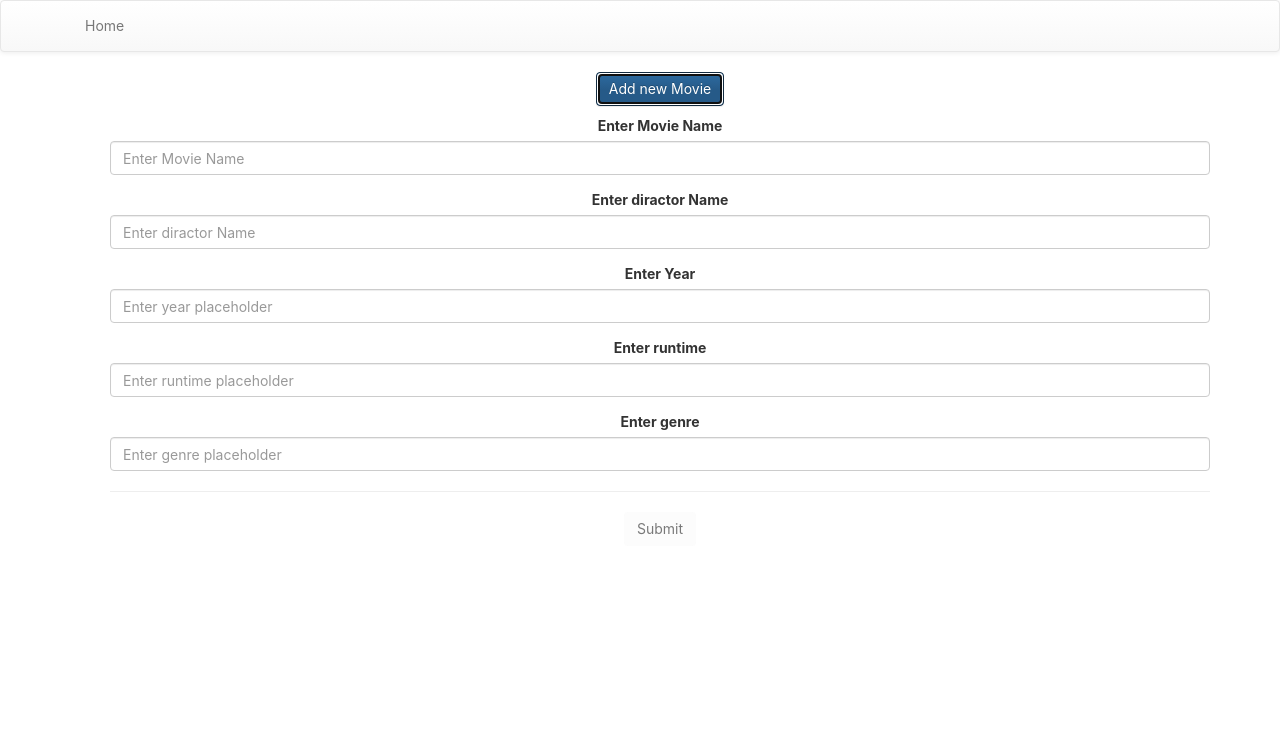
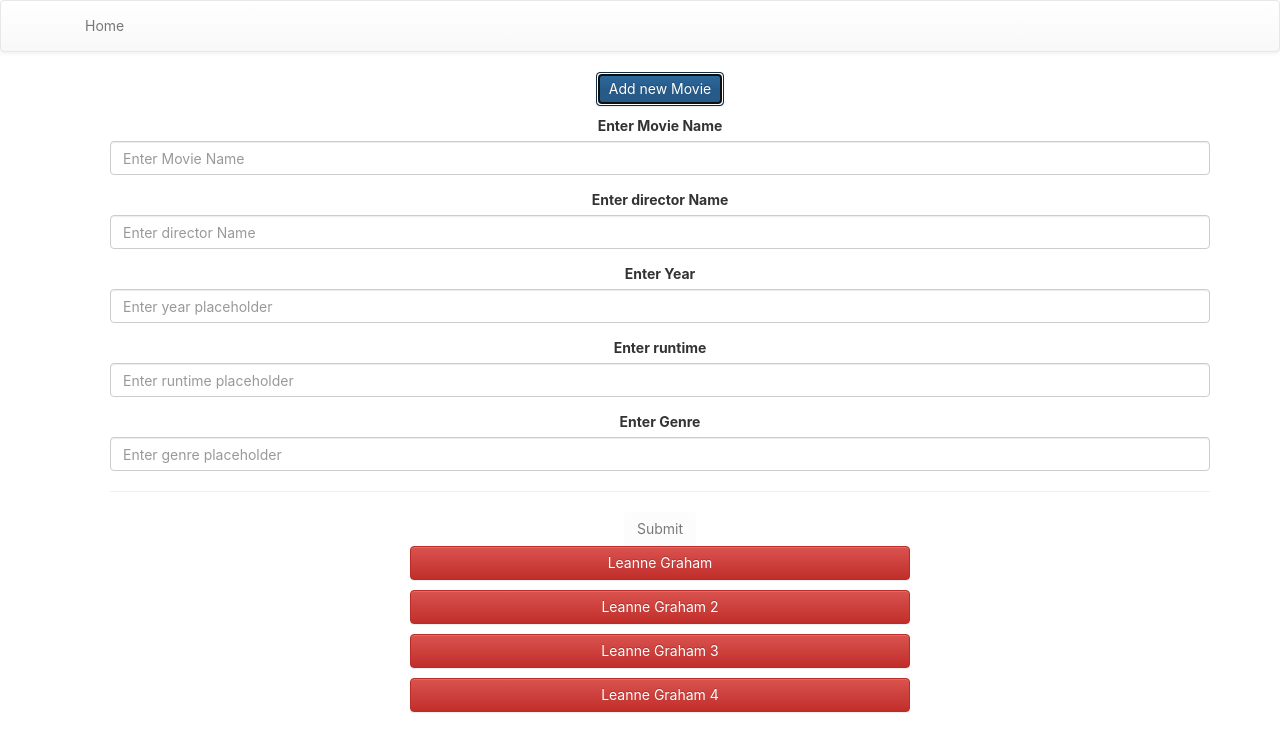
Before and after one commit to mazmaz2k/reactjs_test_movie_list, a React (Create React App) app: page / in a window 1280 px wide. Both pictures are taken after a click on the button "Add new Movie". Shown: the top 752 px of the page. Built offline with nearby package versions, Linux system fonts and the light colour scheme.

Commit message:
editing movie in  movie list

```diff
--- a/public/data/movies.json
+++ b/public/data/movies.json
@@ -0,0 +1,34 @@
+[
+    {
+        "id": 1,
+        "movieTitle": "Leanne Graham",
+        "director": "smith",
+        "genre": "Biography, Crime, Drama",
+        "year": "199",
+        "runtime": "100"
+    },
+    {
+        "id": 2,
+        "movieTitle": "Leanne Graham 2",
+        "director": "smith",
+        "genre": "Biography, Crime, Drama",
+        "year": "199",
+        "runtime": "100"
+    },
+    {
+        "id": 3,
+        "movieTitle": "Leanne Graham 3",
+        "director": "smith",
+        "Genre": "Biography, Crime, Drama",
+        "year": "199",
+        "runtime": "100"
+    },
+    {
+        "id": 4,
+        "movieTitle": "Leanne Graham 4",
+        "director": "smith",
+        "genre": "Biography, Crime, Drama",
+        "year": "199",
+        "runtime": "100"
+    }
+]
--- a/src/App.js
+++ b/src/App.js
@@ -9,7 +9,6 @@ class App extends Component {
       <div className="App">
         <div >
           <Header />
-
         </div>
         <div>
           <MovieList />
--- a/src/components/AddMovie.js
+++ b/src/components/AddMovie.js
@@ -9,7 +9,7 @@ export class AddMovie extends React.Component {
         this.toggle = this.toggle.bind(this);
         this.state = {
             collapse: false,
-            diractor: '',
+            director: '',
             runtime: '',
             genre: '',
             movieTitle: '',
@@ -27,13 +27,13 @@ export class AddMovie extends React.Component {
 
     }
 
-    validate(movieTitle, diractor,runtime, genre, year){
+    validate(movieTitle, director,runtime, genre, year){
         return({
             movieTitle: movieTitle.length === 0,
             year: year.length ===0,
             runtime: runtime.length ===0,
             genre: genre.length ===0,
-            diractor: diractor.length===0
+            director: director.length===0
             }
         );
     }
@@ -46,7 +46,7 @@ export class AddMovie extends React.Component {
     }
     handleDirectorChange(e) {
         // console.log(e);
-        this.setState({diractor: e.target.value});
+        this.setState({director: e.target.value});
     }
 
     handleYearChange(e) {
@@ -70,7 +70,7 @@ export class AddMovie extends React.Component {
     //     this.setState({year: e.target.value});
     // }
     canBeSubmitted() {
-        const errors = this.validate(this.state.movieTitle,this.state.diractor,this.state.runtime,this.state.genre,this.state.year);
+        const errors = this.validate(this.state.movieTitle,this.state.director,this.state.runtime,this.state.genre,this.state.year);
         const isDisabled = Object.keys(errors).some(x => errors[x]);
         return !isDisabled;
       }
@@ -78,17 +78,17 @@ export class AddMovie extends React.Component {
     handleSubmit(event){
 
         // console.log(e)
-        console.log(this.state.diractor);
+        console.log(this.state.director);
         console.log(this.state.movieTitle);
         console.log(this.state.runtime);
         console.log(this.state.genre);
         console.log(this.state.year);
-        if(this.state.diractor!=='' && this.state.movieTitle!=='' && this.state.year!=='' && this.state.genre.length!='' &&this.state.runtime!=''){
+        if(this.state.director!=='' && this.state.movieTitle!=='' && this.state.year!=='' && this.state.genre.length!=='' && this.state.runtime!==''){
             const min = 1;
             const max = 100000;
             const rand =Math.floor(min + Math.random() * (max - min)) ;
-            // this.props.movieList.push({id: this.props.movieList.length, movieTitle:this.state.movieTitle,year:this.state.year,diractor:this.state.diractor});
-            this.props.addNewBook({id: rand, movieTitle:this.state.movieTitle, year:this.state.year,runtime: this.state.runtime, genre: this.state.genre,diractor:this.state.diractor  });
+            // this.props.movieList.push({id: this.props.movieList.length, movieTitle:this.state.movieTitle,year:this.state.year,director:this.state.director});
+            this.props.addNewMovie({id: rand, movieTitle:this.state.movieTitle, year:this.state.year,runtime: this.state.runtime, genre: this.state.genre, director:this.state.director  });
             this.toggle();
             // this.props.movieList()
             // event.preventDefault();
@@ -102,14 +102,14 @@ export class AddMovie extends React.Component {
             movieTitle:'',
             runtime:'',
             genre: '',
-            diractor: ''
+            director: ''
             }
         )
         // console.log(this.props.movieList);
 
     }
     render() {
-        const errors= this.validate(this.state.movieTitle, this.state.diractor,this.state.year,this.state.genre, this.state.year);
+        const errors= this.validate(this.state.movieTitle, this.state.director,this.state.year,this.state.genre, this.state.year);
         const isDisabled = Object.keys(errors).some(x => errors[x]);
 
         return (
@@ -124,8 +124,8 @@ export class AddMovie extends React.Component {
                                     <Input type="text" name="movieTitle" id="movieTitle"  value={this.state.movieTitle} onChange={this.handleTitleChange}  placeholder="Enter Movie Name" className={errors.movieTitle ? "error" : ""}/>
                                 </FormGroup>
                                 <FormGroup className="mb-2 mr-sm-2 mb-sm-0">
-                                    <Label  className="mr-sm-2">Enter diractor Name</Label>
-                                    <Input  type="text" name="diractor" id="diractor" placeholder="Enter diractor Name" value={this.state.diractor} onChange={this.handleDirectorChange} className={errors.diractor ? "error" : ""} />
+                                    <Label  className="mr-sm-2">Enter director Name</Label>
+                                    <Input  type="text" name="director" id="director" placeholder="Enter director Name" value={this.state.director} onChange={this.handleDirectorChange} className={errors.director ? "error" : ""} />
                                 </FormGroup>
                                 <FormGroup className="mb-2 mr-sm-2 mb-sm-0">
                                     <Label  className="mr-sm-2">Enter  Year</Label>
@@ -136,7 +136,7 @@ export class AddMovie extends React.Component {
                                     <Input valid type="number"  min="0"  name="runtime" id="runtime" placeholder="Enter runtime placeholder" value={this.state.runtime} onChange={this.handleRuntimeChange}  className={errors.runtime ? "error" : ""}/>
                                 </FormGroup>
                                 <FormGroup className="mb-2 mr-sm-2 mb-sm-0">
-                                    <Label  className="mr-sm-2">Enter  genre</Label>
+                                    <Label  className="mr-sm-2">Enter  Genre</Label>
                                     <Input valid type="text"   name="genre" id="genre" placeholder="Enter genre placeholder" value={this.state.genre} onChange={this.handleGenreChange}  className={errors.genre ? "error" : ""}/>
                                 </FormGroup>
                                 <hr/>
--- a/src/components/EditMovie.js
+++ b/src/components/EditMovie.js
@@ -1,5 +1,110 @@
 import React from 'react';
+import { Button, Form, FormGroup, Label, Input, Modal, ModalHeader, ModalBody, ModalFooter } from 'reactstrap';
 
-export class EditMovie extends React.Component{
 
+export class EditMovie extends React.Component {
+    constructor(props, context) {
+        super(props, context);
+        console.log(props.movie);
+        this.state = {
+            movieTitle: this.props.movie.movieTitle,
+            director: this.props.movie.director,
+            year: this.props.movie.year,
+            runtime: this.props.movie.runtime,
+            genre: this.props.movie.genre,
+            valTitle: false
+
+        };
+        this.handleSubmit = this.handleSubmit.bind(this);
+        this.handleTitleChange = this.handleTitleChange.bind(this);
+        this.handleDirctorChange = this.handleDirctorChange.bind(this);
+        this.handleYearChange = this.handleYearChange.bind(this);
+        this.handleRuntimeChange = this.handleRuntimeChange.bind(this);
+        this.handleGenreChange = this.handleGenreChange.bind(this);
+
+    }
+    validate(movieTitle, director, year, runtime, genre) {
+        return ({
+            director: director.length === 0,
+            movieTitle: movieTitle.length === 0,
+            year: year.length === 0,
+            runtime: runtime.length === 0,
+            genre: genre.length === 0,
+        }
+        );
+    }
+
+    handleTitleChange(e) {
+        this.setState({ movieTitle: e.target.value });
+    }
+    handleDirctorChange(e) {
+        this.setState({ director: e.target.value });
+    }
+
+    handleYearChange(e) {
+        // if(e.target.value===''){
+        //     return false;
+        // }
+        this.setState({ year: e.target.value });
+    }
+    handleRuntimeChange(e) {
+        // if(e.target.value===''){
+        //     return false;
+        // }
+        this.setState({ runtime: e.target.value });
+    }
+    handleGenreChange(e){
+        this.setState({ genre: e.target.value});
+    }
+    canBeSubmitted() {
+        const errors = this.validate(this.state.movieTitle, this.state.director,  this.state.year,this.state.runtime, this.state.genre);
+        const isDisabled = Object.keys(errors).some(x => errors[x]);
+        return !isDisabled;
+
+    }
+
+    handleSubmit(event) {
+        const a_movie = { id: this.props.movie.id, director: this.state.director, year: this.state.year, movieTitle: this.state.movieTitle, runtime: this.state.runtime, genre:this.state.genre };
+        this.props.editMovie(a_movie);
+        this.props.toggle();
+        event.preventDefault();
+
+    }
+
+    render() {
+        const errors = this.validate(this.state.movieTitle, this.state.director, this.state.year, this.state.runtime, this.state.genre);
+        const isDisabled = Object.keys(errors).some(x => errors[x]);
+
+        return (
+            <Modal isOpen={this.props.isOpen} toggle={this.props.toggle}>
+                <ModalHeader toggle={this.props.toggle}>
+                    <Label className="mr-sm-2">Movie Title</Label>
+                    <Input type="text" name="movieTitle" id="movieTitle" value={this.state.movieTitle} onChange={this.handleTitleChange} className={errors.movieTitle ? "error" : ""} />
+                </ModalHeader>
+                <ModalBody>
+                    <Form >
+                        <FormGroup>
+                            <Label className="mr-sm-2">director Name</Label>
+                            <Input type="text" name="director" id="director" value={this.state.director} onChange={this.handleDirctorChange} className={errors.director ? "error" : ""} />
+                        </FormGroup>
+                        <FormGroup>
+                            <Label className="mr-sm-2">Genre</Label>
+                            <Input type="text" name="genre" id="genre" value={this.state.genre} onChange={this.handleGenreChange} className={errors.genre ? "error" : ""} />
+                        </FormGroup>
+                        <FormGroup className="mb-2 mr-sm-2 mb-sm-0">
+                            <Label className="mr-sm-2">Enter published year</Label>
+                            <Input type="number" min="0" max="5000" name="year" id="year" defaultValue={this.state.year} onChange={this.year} className={errors.year ? "error" : ""} />
+                        </FormGroup>
+                        <FormGroup className="mb-2 mr-sm-2 mb-sm-0">
+                            <Label className="mr-sm-2">Enter runtime</Label>
+                            <Input type="number" min="0" name="runtime" id="runtime" defaultValue={this.state.runtime} onChange={this.runtime} className={errors.runtime ? "error" : ""} />
+                        </FormGroup>
+                    </Form>
+                </ModalBody>
+                <ModalFooter>
+                    <Button type="submit" value="Submit" color="primary" onClick={this.handleSubmit} disabled={isDisabled}>submit</Button>{' '}
+                </ModalFooter>
+            </Modal>
+        )
+    }
 }
--- a/src/components/MovieList.js
+++ b/src/components/MovieList.js
@@ -5,13 +5,14 @@ import { Movie } from './Movie';
 import { EditMovie } from './EditMovie';
 import { SModal } from './SModal';
 
+
 class MovieList extends React.Component{
 
     constructor(){
         super();
         this.state= {
             movies: [],
-            model : false,
+            modal : false,
             sub_modal:false,
             idx: 0,
         }
@@ -26,10 +27,11 @@ class MovieList extends React.Component{
 
     toggle(i) {
         this.setState({
-          modal: !this.state.modal,
+          modal: !this.state.model,
           idx: i,
         });
-      }
+    }
+
     sub_toggle(movieTitle,titleerName,year, runtime, gnere, director){
         this.setState({
           modal: !this.state.modal,
@@ -55,7 +57,7 @@ class MovieList extends React.Component{
             this.setState({ movies: res.data });
           })
 
-          //   console.log(movies.getState).catch(function (error) {
+            // console.log(movies.getState).catch(function (error) {
           .catch(function (error) {
             console.log(error);
           });
@@ -88,9 +90,9 @@ class MovieList extends React.Component{
             movieListBlock = this.state.movies.map((movies, i) => {
             return (
               <Movie key={i} idx={i} toggle={this.toggle} movie={this.state.movies[i]} />
-              // <div key={i} >
-              //     <Button color="danger" onClick={()=> this.toggle(i)} style={{ top: '20px', right: '20px', width: '500px', marginBottom: "10px" }}>{movies.movieTitle}</Button>
-              // </div>
+            //   <div key={i} >
+            //       <Button color="danger" onClick={()=> this.toggle(i)} style={{ top: '20px', right: '20px', width: '500px', marginBottom: "10px" }}>{movies.movieTitle}</Button>
+            //   </div>
             )
           });
         }
@@ -103,7 +105,7 @@ class MovieList extends React.Component{
                 {<AddMovie movieList={this.state.movies} addNewMovie={this.addNewMovie}/>}
                 {movieListBlock}
                 {this.state.modal && <SModal isOpen={this.state.modal} sub_toggle={this.sub_toggle} toggle={this.toggle} movie={this.state.movies[this.state.idx]} deleteItem={this.deleteFromList} idx={this.state.idx} />}
-                {!this.state.modal && this.state.sub_modal && <EditMovie isOpen={this.state.sub_modal} toggle={this.sub_toggle} editMovie={this.editMovie} movies={this.state.moviess[this.state.idx]}  />}
+                {!this.state.modal && this.state.sub_modal && <EditMovie isOpen={this.state.sub_modal} toggle={this.sub_toggle} editMovie={this.editMovie} movie={this.state.movies[this.state.idx]}  />}
 
               </div>
             </ul>
```
Also changed, not shown: src/components/SModal.js (+9 -8 lines).
